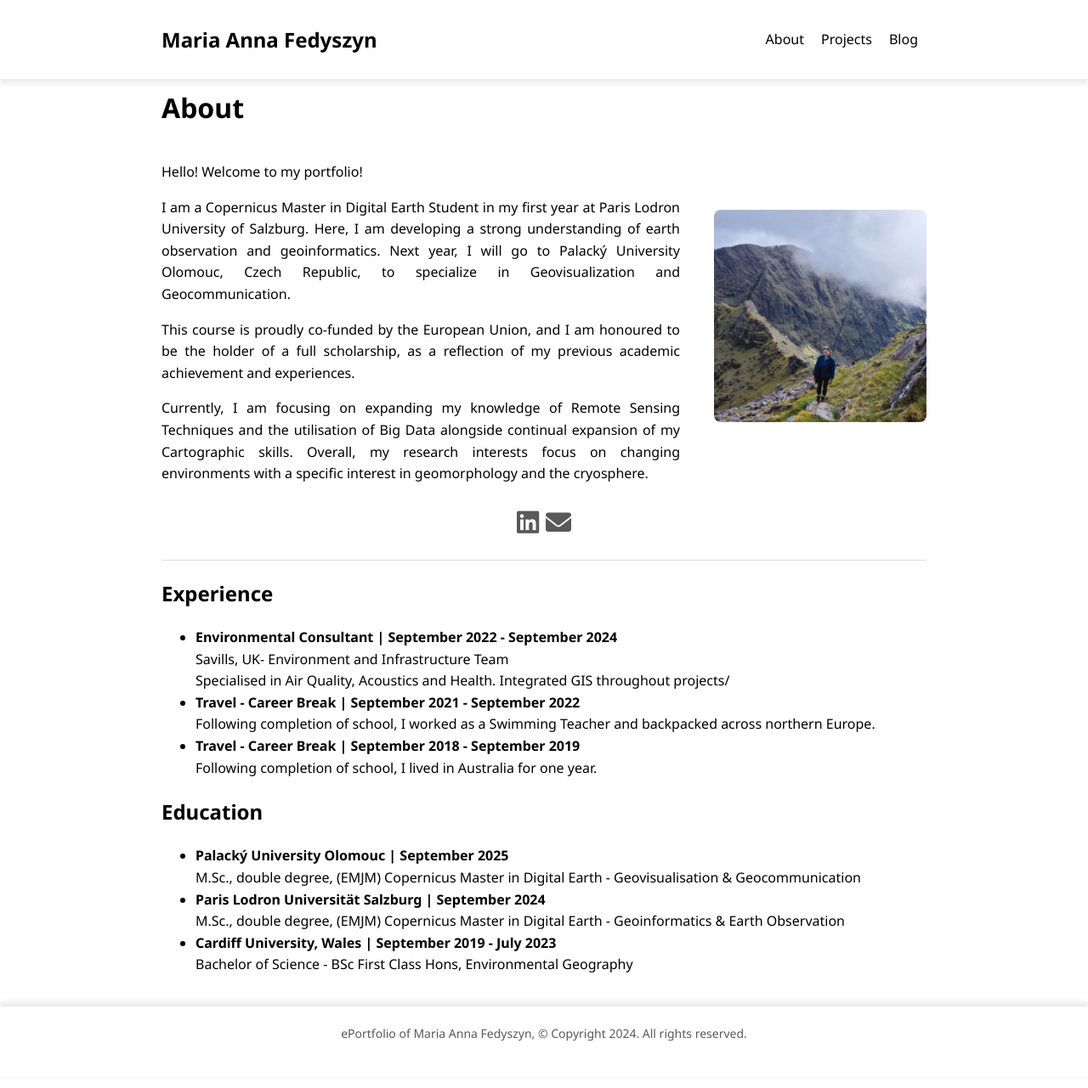
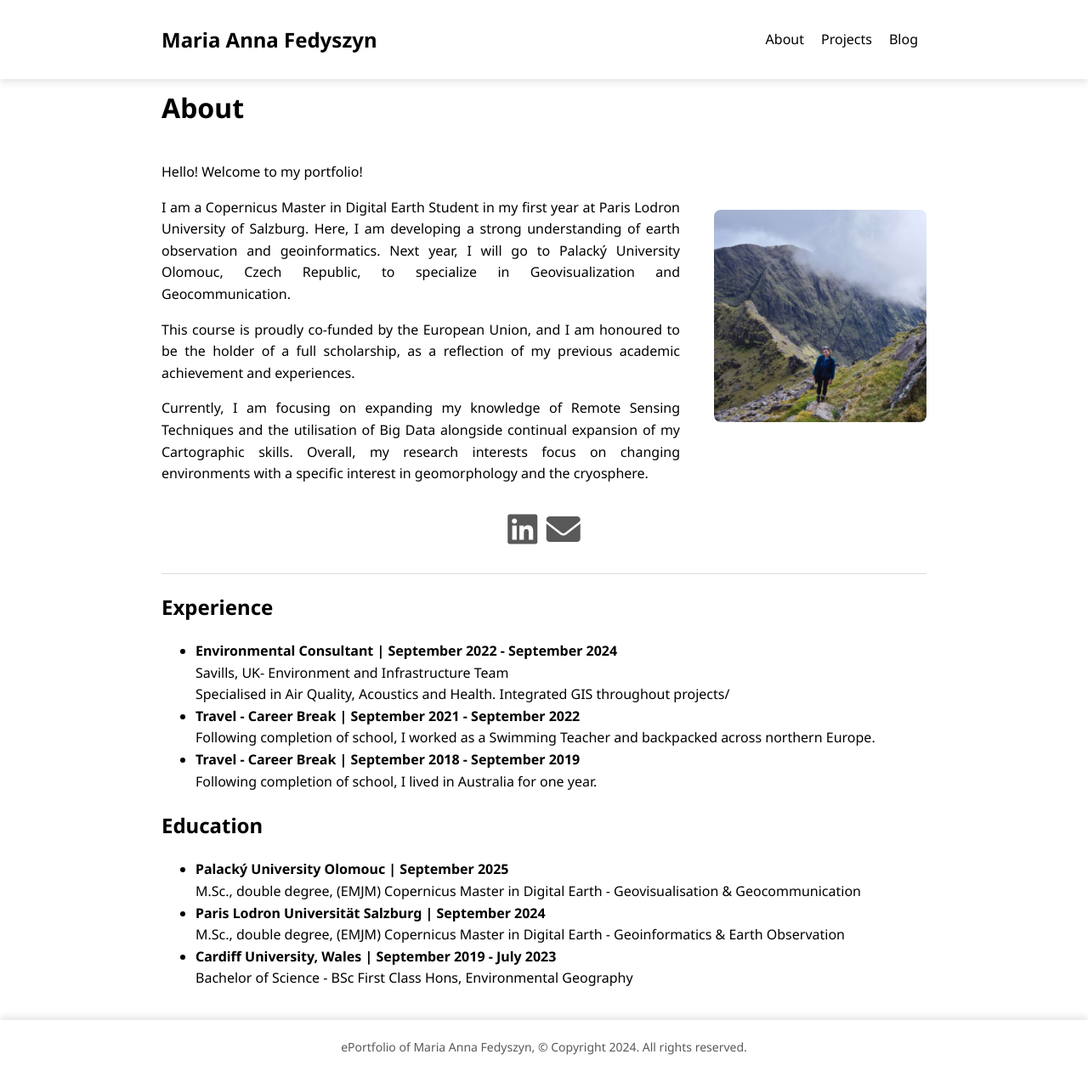
Before and after one commit to maria-anna-gis/maria-anna-gis.github.io, a Jekyll site: the page built from about.md, in a window 1280 px wide and 1283 px high. Shown: the whole window at 85% size. Built offline with Jekyll 4.4.1, drawn with Linux system fonts in a browser that asks for light colours.

Commit message:
Update main.css

```diff
--- a/assets/main.css
+++ b/assets/main.css
@@ -323,7 +323,7 @@
 .contact-icons a {
     margin-right: 0 10px;
     color: #585958;
-    font-size: 30px;
+    font-size: 40px;
     text-decoration: none;
 }
 
@@ -355,7 +355,7 @@
 }
 
 .cde-logos {
-    width: 80px; /* Adjust size as needed */
+    width: 110px; /* Adjust size as needed */
     height: auto; /* Maintain aspect ratio */
     text-align: center;
     border-radius: 4px; /* Optional: rounded corners */
```
